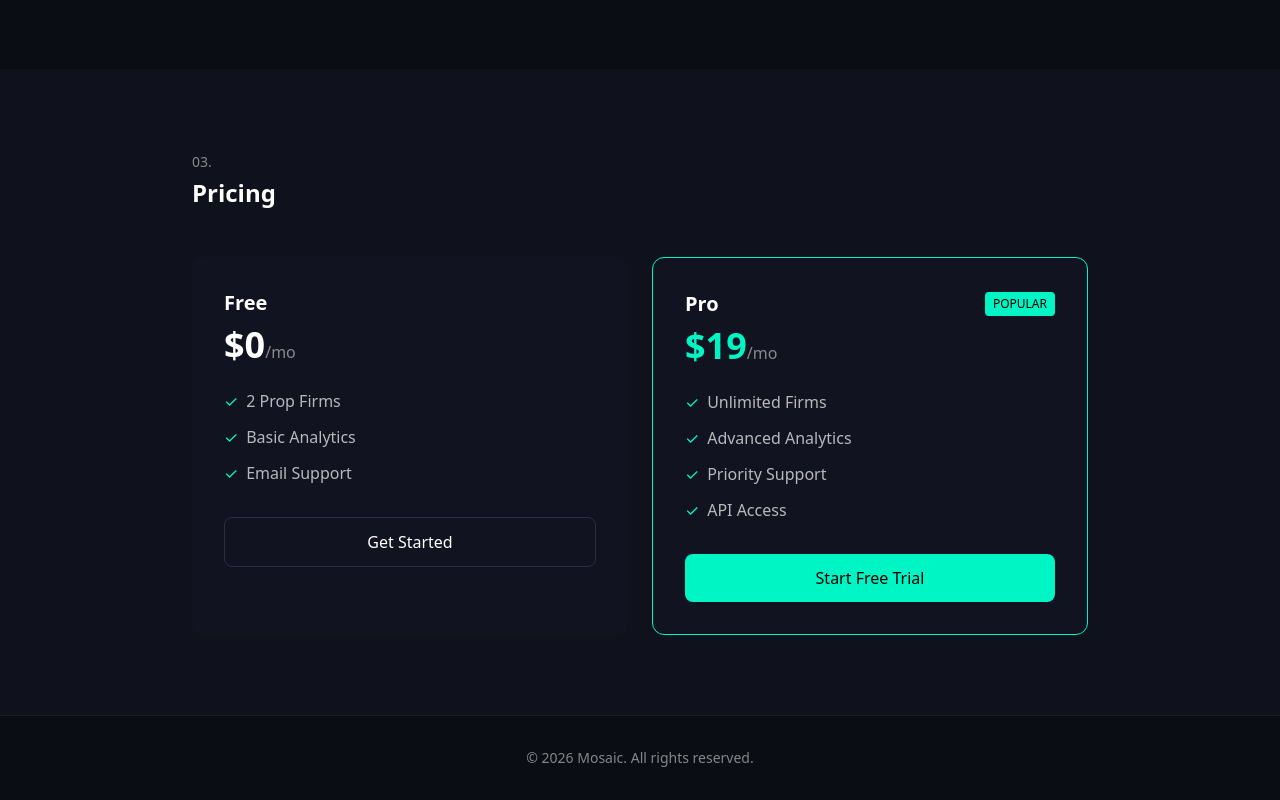
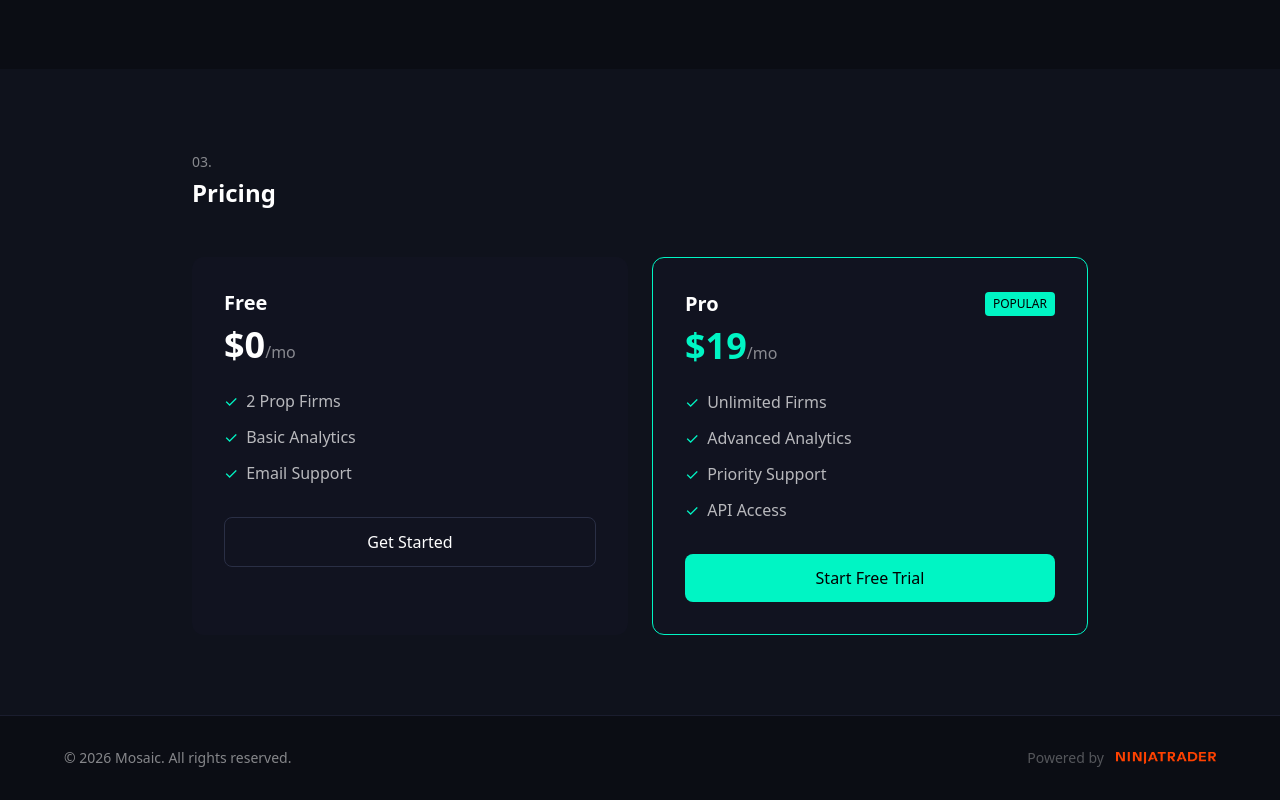
Before and after one commit to tradethemosaic/propflow-clone, a Next.js app: page / in a window 1280 px wide. Shown: the part 1327-2127 px from the top of the page. Built offline with nearby package versions, Linux system fonts and the light colour scheme.

Commit message:
Add Mosaic watermark to footer

```diff
--- a/src/app/page.tsx
+++ b/src/app/page.tsx
@@ -318,9 +318,20 @@
 
       {/* Footer */}
       <footer className="py-8 px-6" style={{ background: '#0b0d14', borderTop: '1px solid #1a1d2e' }}>
-        <div className="max-w-6xl mx-auto text-center">
+        <div className="max-w-6xl mx-auto flex items-center justify-between">
           <div className="text-white/50 text-sm">
             © 2026 Mosaic. All rights reserved.
+          </div>
+          {/* Watermark */}
+          <div className="flex items-center gap-3">
+            <span className="text-white/30 text-sm">Powered by</span>
+            <Image
+              src="/mosaic-watermark.png"
+              alt="Mosaic"
+              width={100}
+              height={30}
+              className="h-auto"
+            />
           </div>
         </div>
       </footer>
```
Also changed, not shown: public/mosaic-watermark.png (added).
